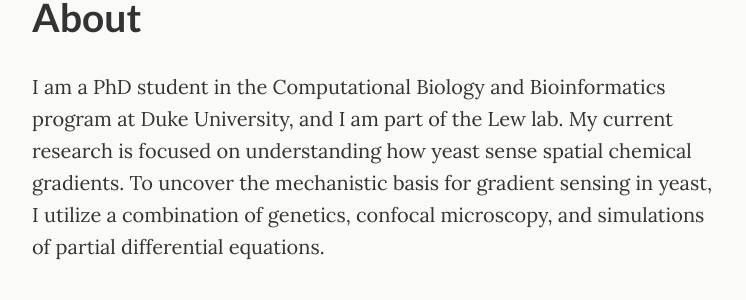
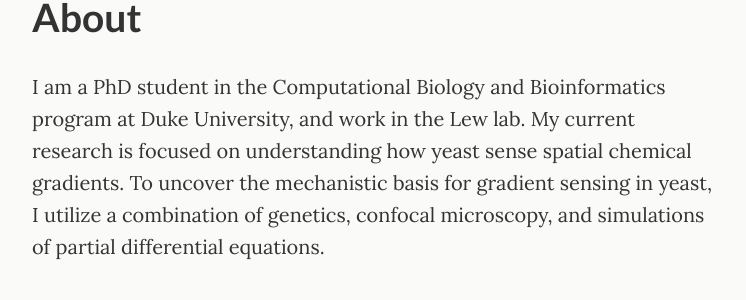
Before and after one commit to DebrajGhose/DebrajGhose.github.io, a Jekyll site: the page built from _pages/about.md, in a window 1280 px wide. Shown: the part 148-448 px from the top of the page, without its empty margins (266-1012 px from the left). Built offline with Jekyll 4.4.1, drawn with Linux system fonts in a browser that asks for light colours.

Commit message:
Update about.md

```diff
--- a/_pages/about.md
+++ b/_pages/about.md
@@ -8,4 +8,4 @@
 
 
 
-I am a PhD student in the Computational Biology and Bioinformatics program at Duke University, and I am part of the Lew lab. My current research is focused on understanding how yeast sense spatial chemical gradients. To uncover the mechanistic basis for gradient sensing in yeast, I utilize a combination of genetics, confocal microscopy, and simulations of partial differential equations.
+I am a PhD student in the Computational Biology and Bioinformatics program at Duke University, and work in the Lew lab. My current research is focused on understanding how yeast sense spatial chemical gradients. To uncover the mechanistic basis for gradient sensing in yeast, I utilize a combination of genetics, confocal microscopy, and simulations of partial differential equations.
```
